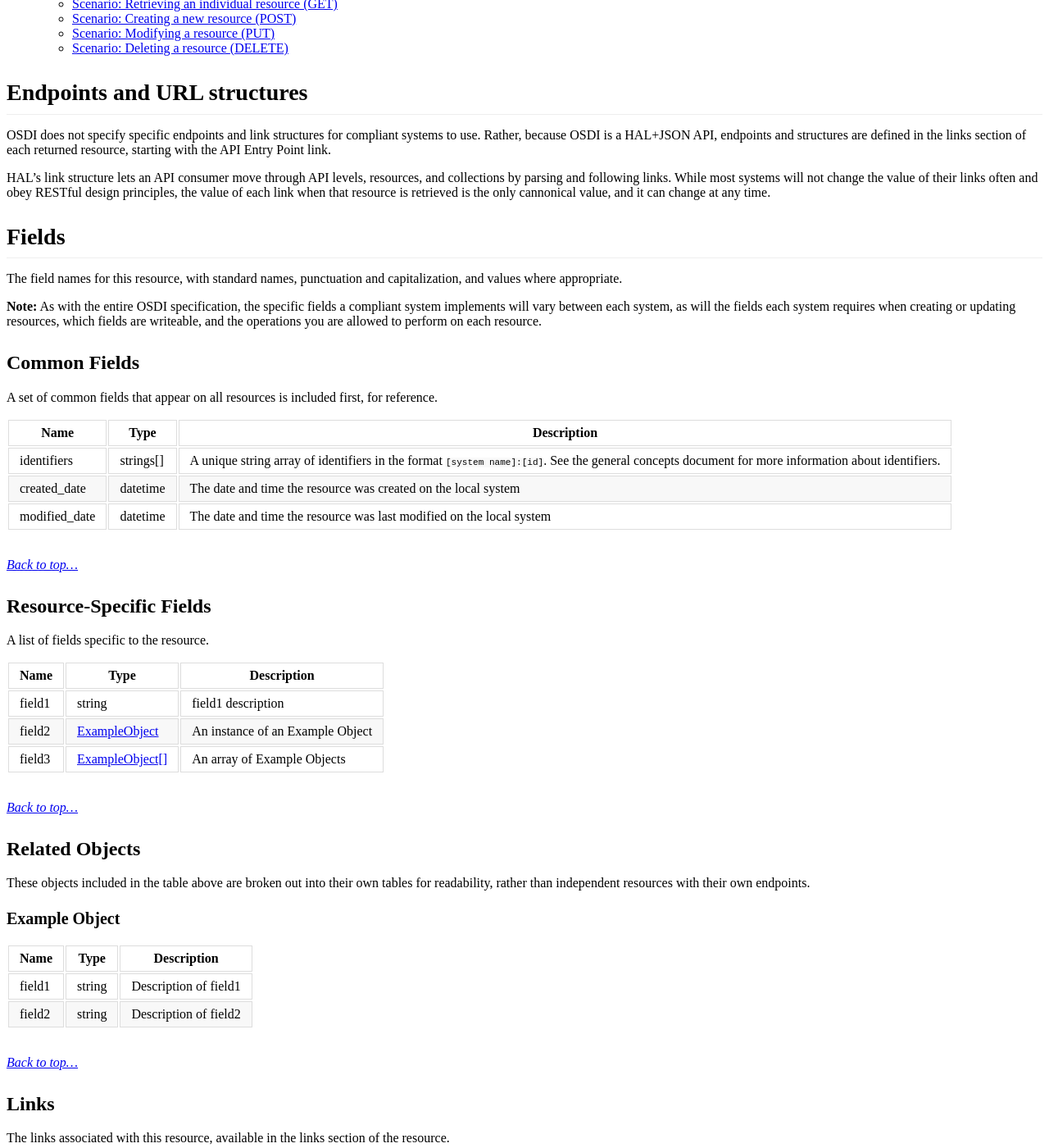
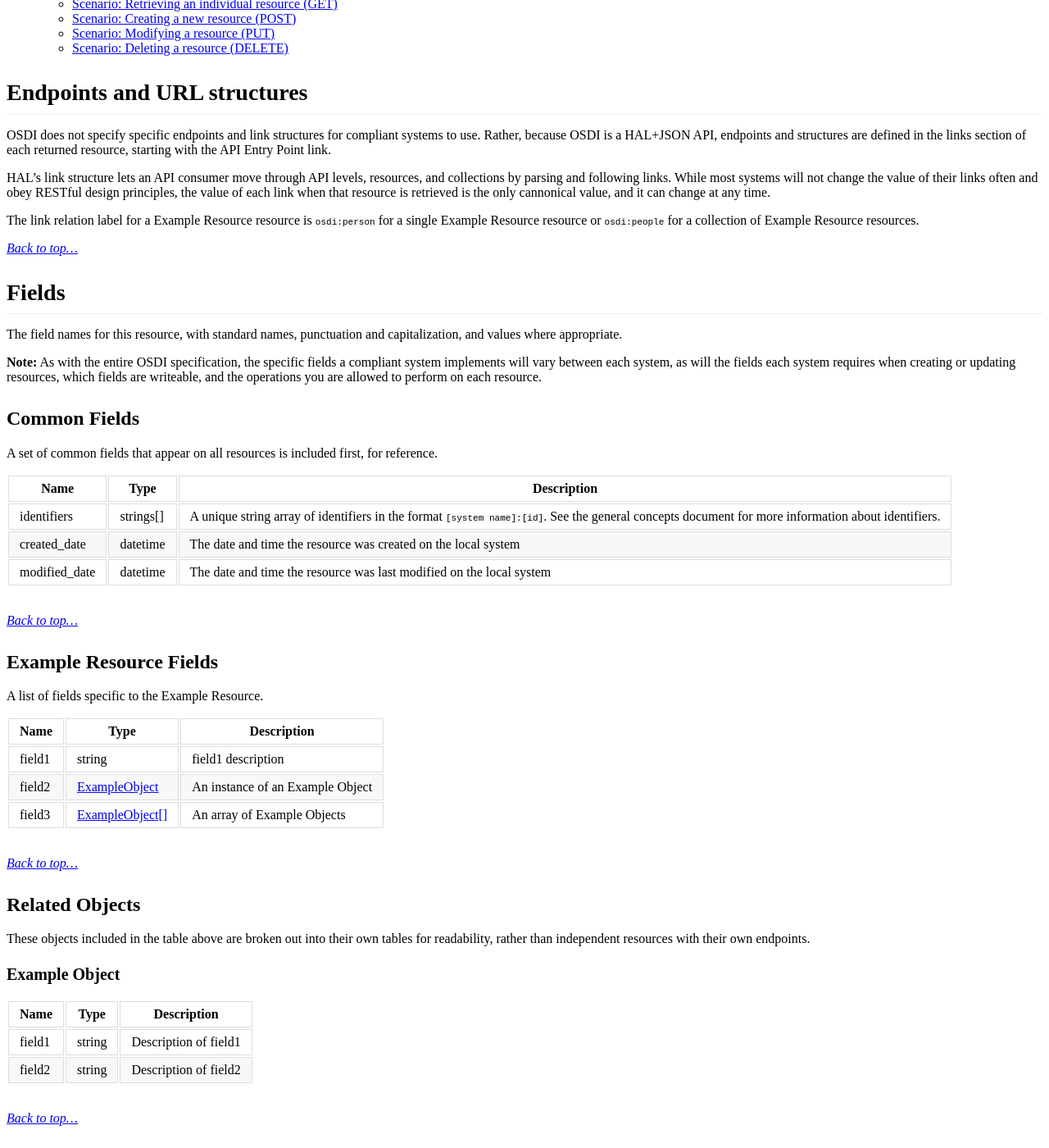
Before and after one commit to opensupporter/osdi-docs, a Jekyll site: the page built from resource-template.md, in a window 1280 px wide and 1400 px high, scrolled down 639 px. Shown: the whole window at 82% size. Built offline with Jekyll 4.4.1, drawn with Linux system fonts in a browser that asks for light colours; a style sheet for code colours, icons or effects is not loaded.

Commit message:
updating example

````diff
--- a/resource-template.md
+++ b/resource-template.md
@@ -1,6 +1,6 @@
 ---
 layout: default
-title: Resource Name
+title: Example Resource
 ---
 
 # Example Resource
@@ -27,6 +27,10 @@ Introductory paragraphs describing the resource.
 
 {% include endpoints_and_url_structures.md %}
 
+The link relation label for a Example Resource resource is ```osdi:person``` for a single Example Resource resource or ```osdi:people``` for a collection of Example Resource resources.
+
+_[Back to top...](#)_
+
 
 ## Fields
 
@@ -36,9 +40,10 @@ Introductory paragraphs describing the resource.
 
 _[Back to top...](#)_
 
-### Resource-Specific Fields
 
-A list of fields specific to the resource.
+### Example Resource Fields
+
+A list of fields specific to the Example Resource.
 
 |Name          |Type      |Description
 |-----------    |-----------|--------------
````
Also changed, not shown: people.md (+2 -2 lines).
